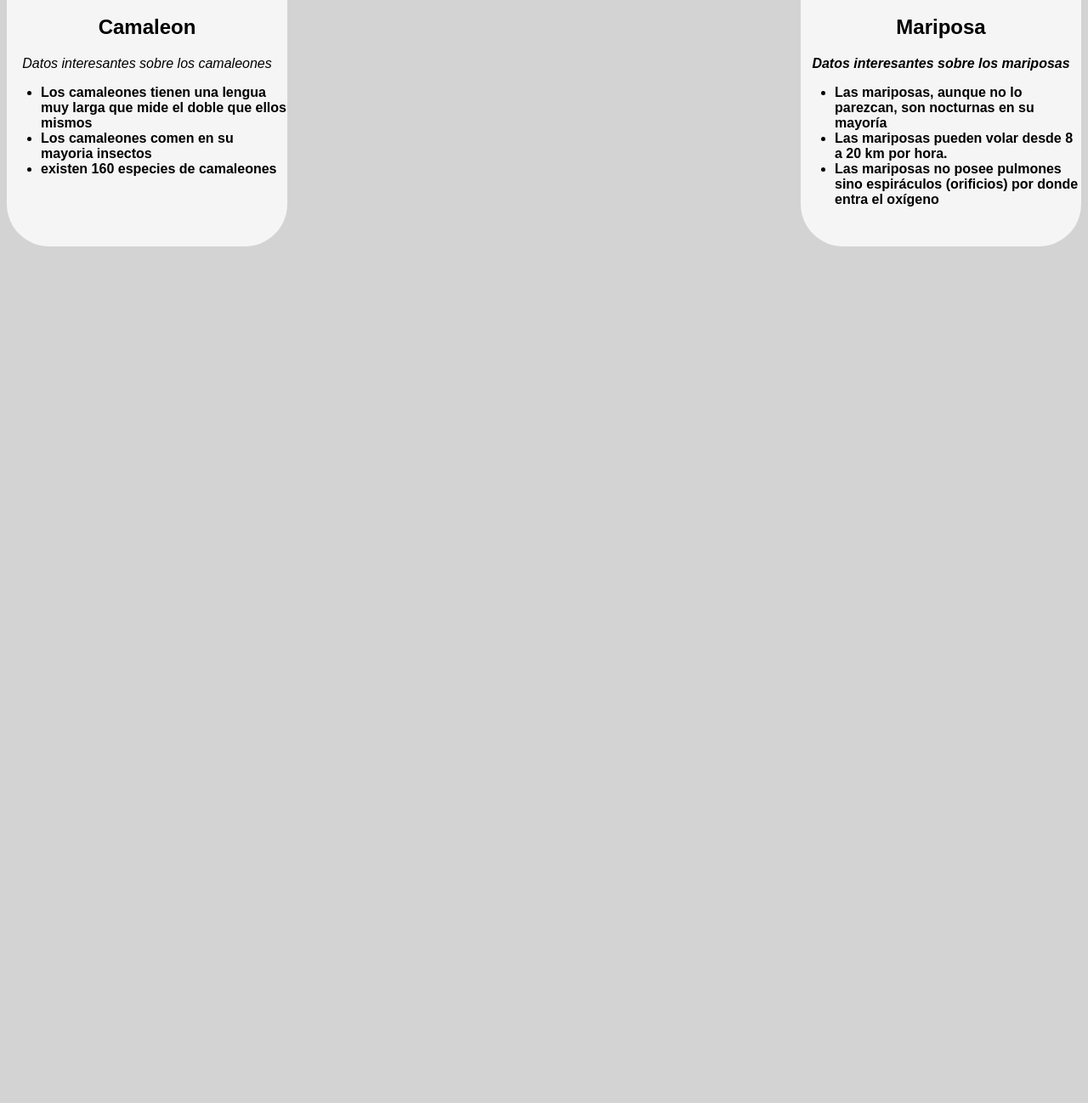
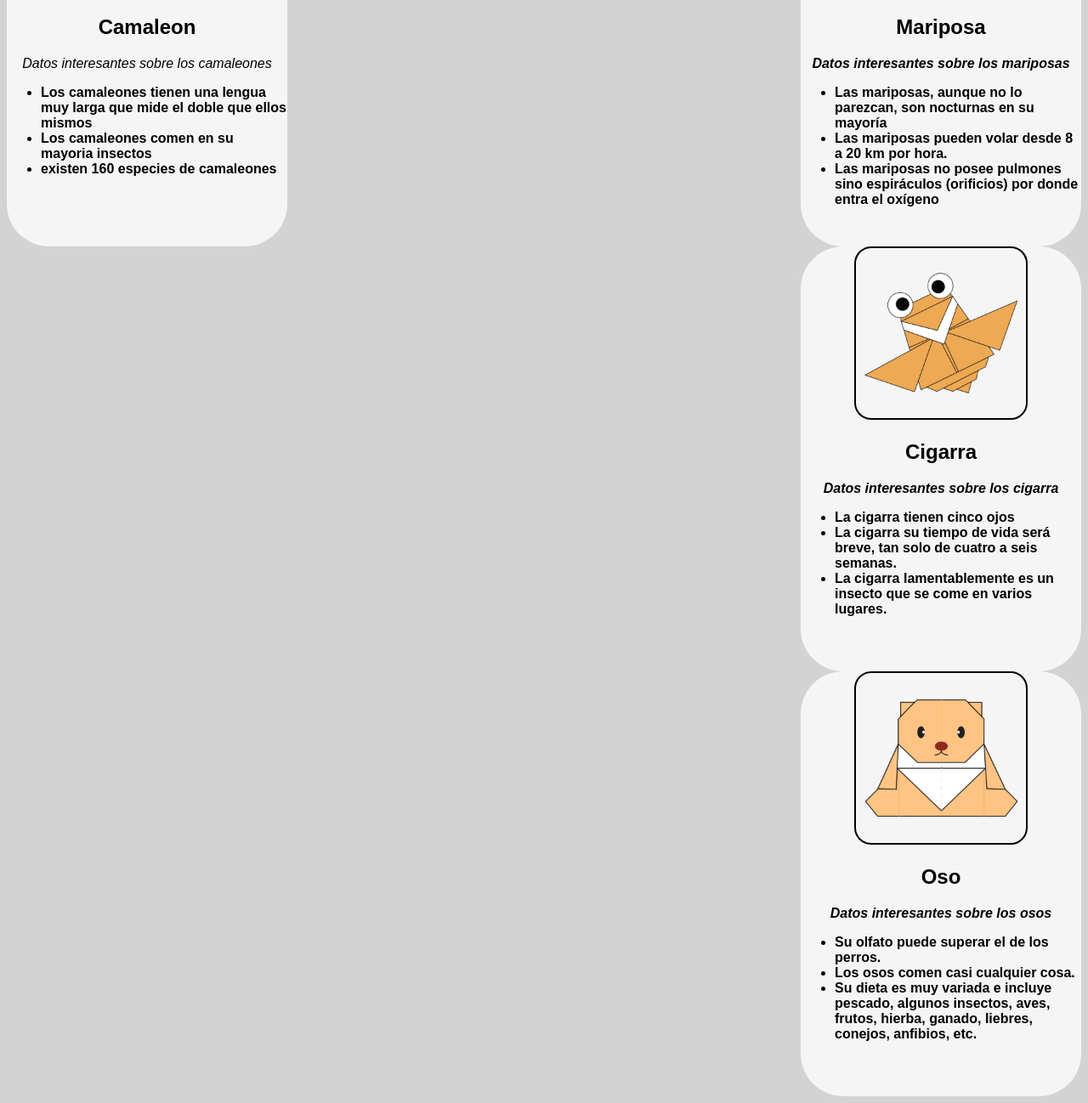
Before and after one commit to LuisAlan0/proyecto-50, a plain HTML site: page index.html in a window 1280 px wide. Shown: the part 1474-2772 px from the top of the page at 85% size. Before the commit the page ends 1772 px from the top, so only its background shows below. Drawn offline with Linux system fonts and the light colour scheme.

Commit message:
Add files via upload

```diff
--- a/index.html
+++ b/index.html
@@ -83,7 +83,7 @@
 
         <div class="origami">
             <center>
-                <a href=""><img src="images/chameleon.png" width="200" height="200"/></a>
+                <a href="https://origami.me/chameleon/"><img src="images/chameleon.png" width="200" height="200"/></a>
                 <h2>Camaleon</h2>
                 <p><i>Datos interesantes sobre los camaleones</i></p>
             </center>
@@ -96,7 +96,7 @@
 
         <div class="origami">
             <center>
-                <a href=""><img src="images/butterfly.png" width="200" height="200"/></a>
+                <a href="https://origami.me/butterfly/"><img src="images/butterfly.png" width="200" height="200"/></a>
                 <h2>Mariposa</h2>
                 <p><i>Datos interesantes sobre los mariposas</i></p>
             </center>
@@ -107,19 +107,31 @@
             </ul>
         </div>
 
-        <!-- <div class="origami">
+        <div class="origami">
             <center>
-                <a href=""><img src="images/cicada.png" width="200" height="200"/></a>
+                <a href="https://origami.me/flying-cicada/"><img src="images/cicada.png" width="200" height="200"/></a>
                 <h2>Cigarra</h2>
-                <p><i>Datos interesantes sobre los camaleones</i></p>
+                <p><i>Datos interesantes sobre los cigarra</i></p>
             </center>
             <ul>
                 <li><b>La cigarra tienen cinco ojos</li>
                 <li><b>La cigarra su tiempo de vida será breve, tan solo de cuatro a seis semanas. </li>
-                <li><b>La cigarra lamentablemente es un insecto que se come en varios lugares</li>
+                <li><b>La cigarra lamentablemente es un insecto que se come en varios lugares.</li>
             </ul>
-        </div> -->
+        </div>
 
+        <div class="origami">
+            <center>
+                <a href="https://origami.me/teddy-bear/"><img src="images/teddy.png" width="200" height="200"/></a>
+                <h2>Oso</h2>
+                <p><i>Datos interesantes sobre los osos</i></p>
+            </center>
+            <ul>
+                <li><b>Su olfato puede superar el de los perros.</li>
+                <li><b>Los osos comen casi cualquier cosa.</li>
+                <li><b>Su dieta es muy variada e incluye pescado, algunos insectos, aves, frutos, hierba, ganado, liebres, conejos, anfibios, etc.</li>
+            </ul>
+        </div>
 
     </div>
 
```
